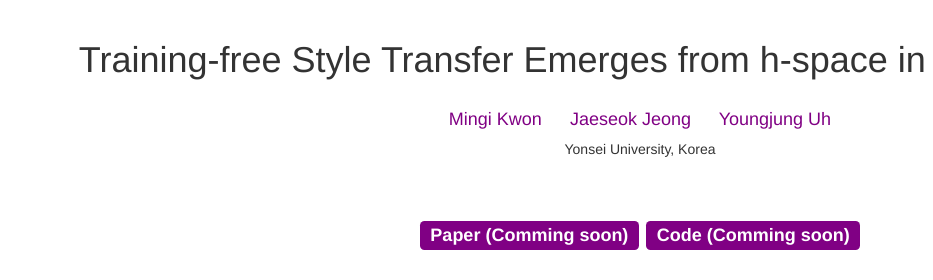
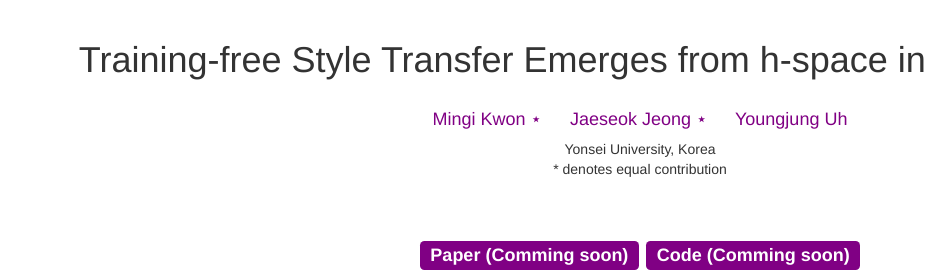
Before and after one commit to curryjung/DiffStyle_project_page, a plain HTML site: page index.html in a window 1280 px wide. Shown: the top 280 px of the page, 0-933 px from the left. Drawn offline with nearby package versions, Linux system fonts and the light colour scheme.

Commit message:
equal conntribution

```diff
--- a/index.html
+++ b/index.html
@@ -44,11 +44,13 @@
     <div class="col-xs-0 col-md-3"></div>
     <div class="col-xs-12 col-md-6">
       <h4>
-        <a href="https://drive.google.com/file/d/1d1TOCA20KmYnY8RvBvhFwku7QaaWIMZL/view?usp=share_link"><nobr>Mingi Kwon</nobr></a> &emsp;
-        <a href="https://drive.google.com/file/d/14uHCJLoR1AFydqV_neGjl1H2rjN4HBdv/view"><nobr>Jaeseok Jeong</nobr></a> &emsp;
+        <a href="https://drive.google.com/file/d/1d1TOCA20KmYnY8RvBvhFwku7QaaWIMZL/view?usp=share_link"><nobr><span class="equal-contrib">Mingi Kwon ⋆</span> </nobr></a> &emsp;
+        <a href="https://drive.google.com/file/d/14uHCJLoR1AFydqV_neGjl1H2rjN4HBdv/view"><nobr><span class="equal-contrib"> Jaeseok Jeong ⋆</span> </nobr></a> &emsp;
         <a href="https://vilab.yonsei.ac.kr/member/professor"><nobr>Youngjung Uh</nobr></a>
       </h4>
       Yonsei University</nobr>, Korea</nobr>
+      <br>* denotes equal contribution
+
     </div>
     <div class="hidden-xs hidden-sm col-md-1" style="text-align:left; margin-left:0px; margin-right:0px">
       <a style="color:inherit" target="_blank">
--- a/style.css
+++ b/style.css
@@ -54,3 +54,12 @@ table {
 .label-info[href]:hover {
   background-color: #cb5920;
 }
+
+
+.caption{
+  text-align: center;
+}
+
+.equal-contrib{
+  color:#800084
+}
```
Also changed, not shown: 1 other file.
